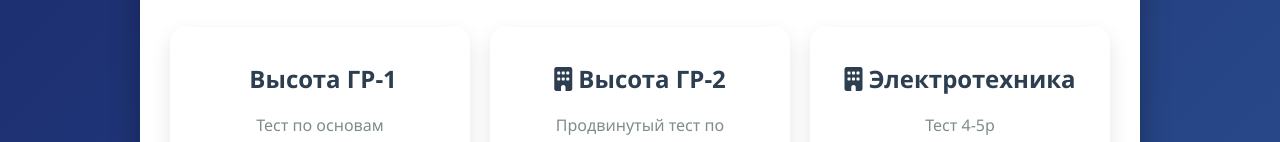
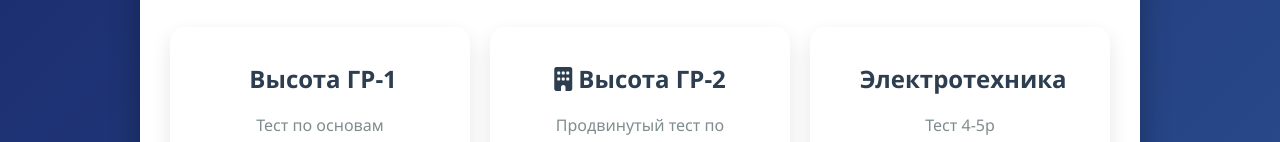
Before and after one commit to ily6589/Test-Group, a plain HTML site: page index.html in a window 1280 px wide. Shown: the part 326-468 px from the top of the page. Drawn offline with Linux system fonts and the light colour scheme.

Commit message:
Update index.html

```diff
--- a/index.html
+++ b/index.html
@@ -403,7 +403,7 @@
                     <div class="btn">Начать тест</div>
                 </div>
                 <div class="test-card" onclick="loadTest('gr3')">
-                    <h2><i class="fas fa-building"></i> Электротехника</h2>
+                    <h2><i class="fas fa-build"></i> Электротехника</h2>
                     <p>Тест 4-5р </p>
                     <div class="btn">Начать тест</div>
                 </div>
```
